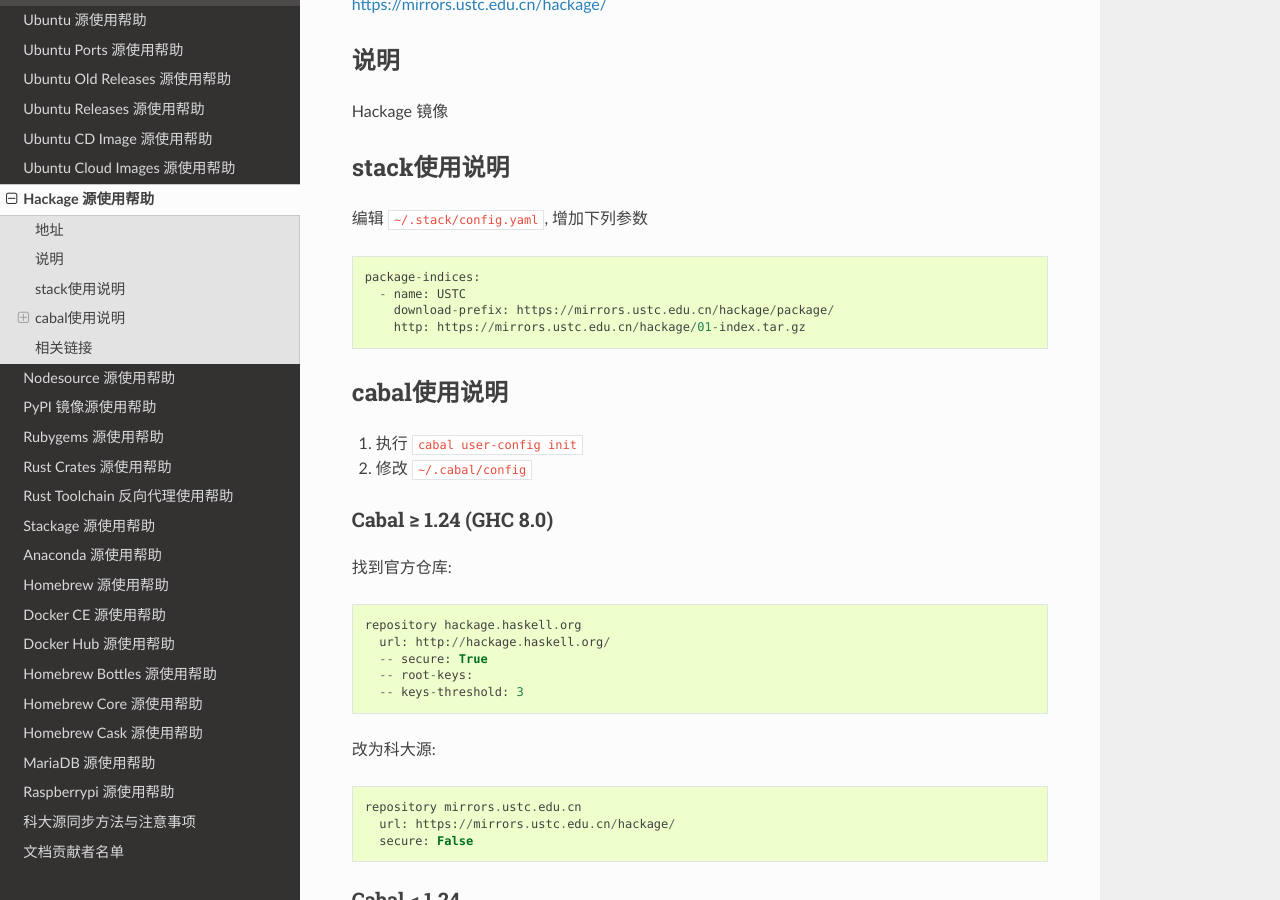
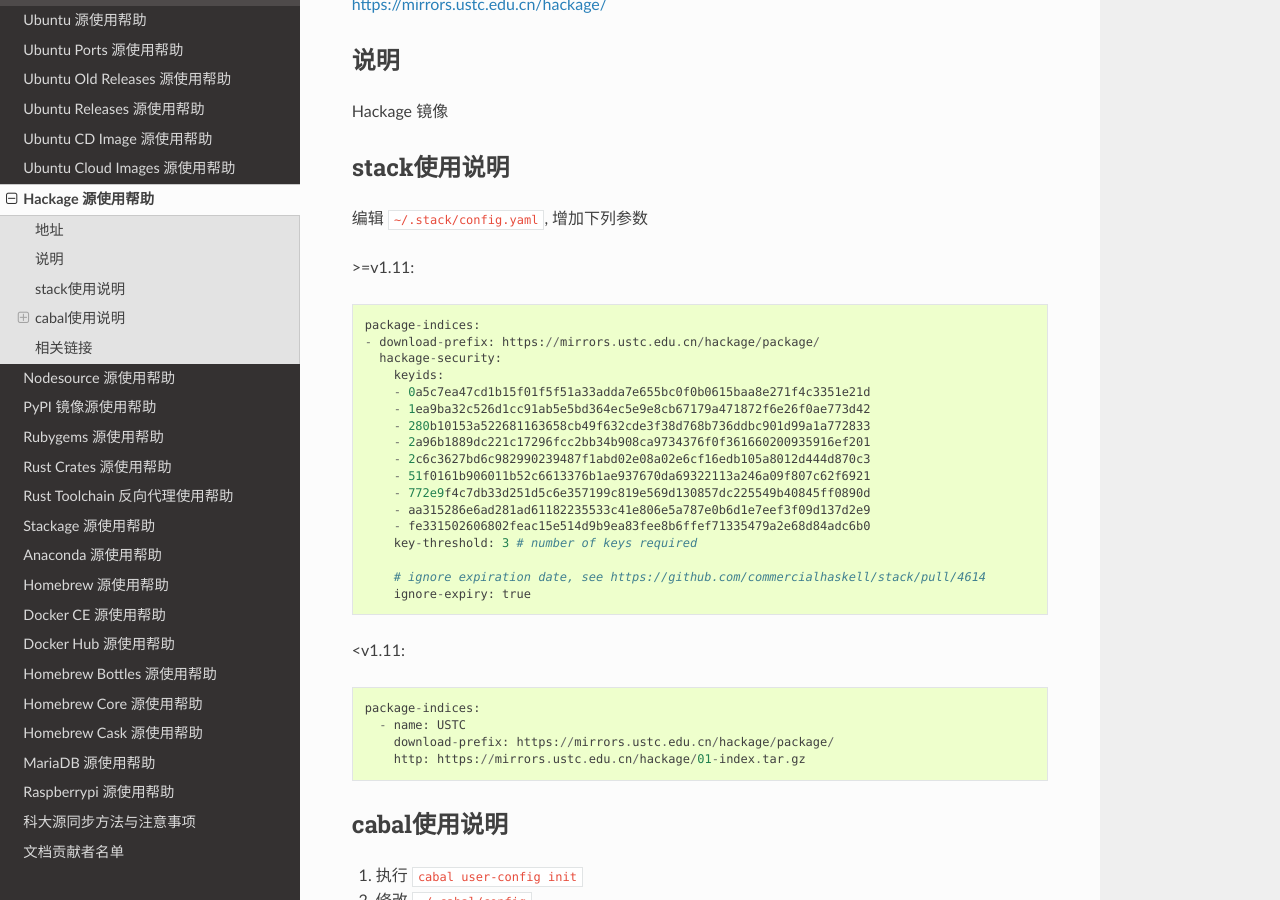
Before and after one commit to ustclug/mirrorhelp, a Sphinx documentation site: the page built from source/hackage.rst, in a window 1280 px wide and 900 px high, scrolled down 234 px. Built offline with Sphinx 7.4.7 and the Read the Docs theme 2.0.0, drawn with Linux system fonts in a browser that asks for light colours; pages that are not in the unit, such as notebooks, are missing from menus.

Commit message:
Hackage (#136)
hackage: update stack config options

```diff
--- a/source/hackage.rst
+++ b/source/hackage.rst
@@ -16,6 +16,30 @@
 =============
 
 编辑 ``~/.stack/config.yaml``, 增加下列参数
+
+>=v1.11:
+
+::
+
+  package-indices:
+  - download-prefix: https://mirrors.ustc.edu.cn/hackage/package/
+    hackage-security:
+      keyids:
+      - 0a5c7ea47cd1b15f01f5f51a33adda7e655bc0f0b0615baa8e271f4c3351e21d
+      - 1ea9ba32c526d1cc91ab5e5bd364ec5e9e8cb67179a471872f6e26f0ae773d42
+      - 280b10153a522681163658cb49f632cde3f38d768b736ddbc901d99a1a772833
+      - 2a96b1889dc221c17296fcc2bb34b908ca9734376f0f361660200935916ef201
+      - 2c6c3627bd6c982990239487f1abd02e08a02e6cf16edb105a8012d444d870c3
+      - 51f0161b906011b52c6613376b1ae937670da69322113a246a09f807c62f6921
+      - 772e9f4c7db33d251d5c6e357199c819e569d130857dc225549b40845ff0890d
+      - aa315286e6ad281ad61182235533c41e806e5a787e0b6d1e7eef3f09d137d2e9
+      - fe331502606802feac15e514d9b9ea83fee8b6ffef71335479a2e68d84adc6b0
+      key-threshold: 3 # number of keys required
+
+      # ignore expiration date, see https://github.com/commercialhaskell/stack/pull/4614
+      ignore-expiry: true
+
+<v1.11:
 
 ::
 
```
